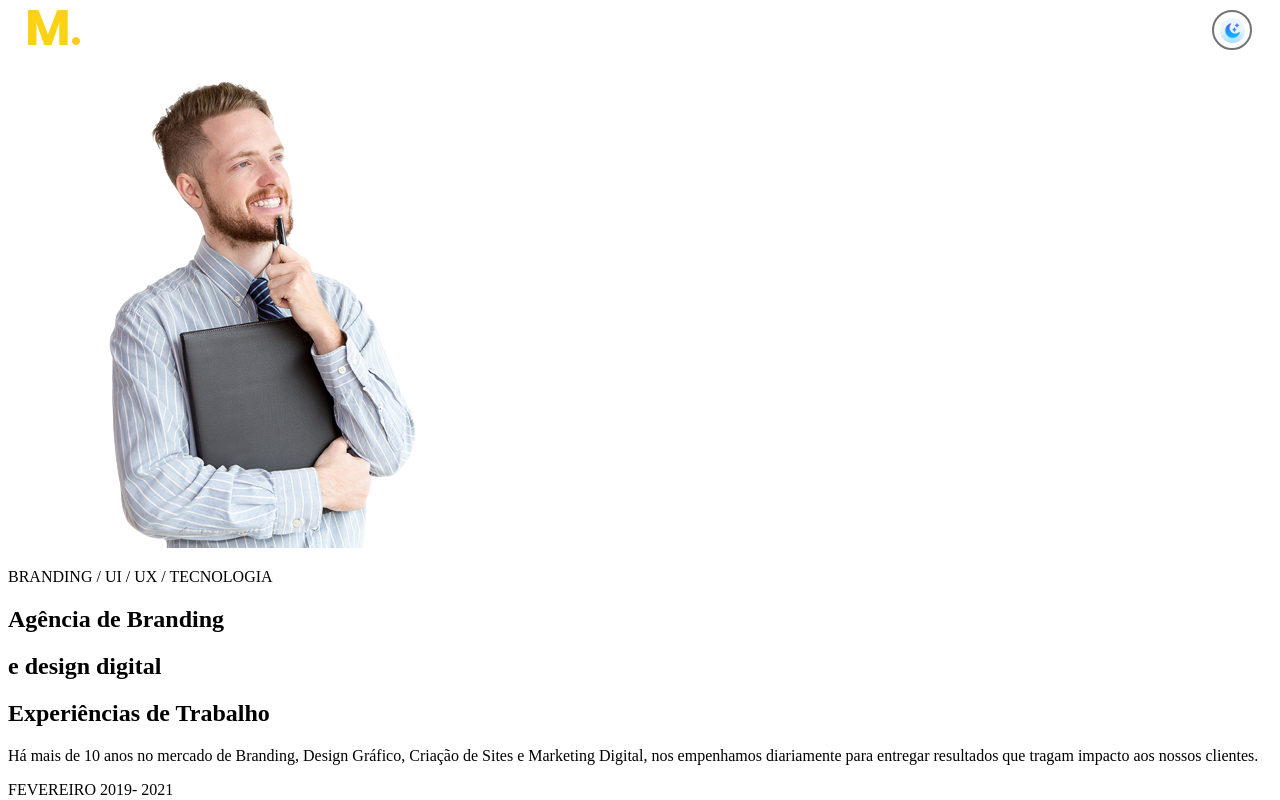
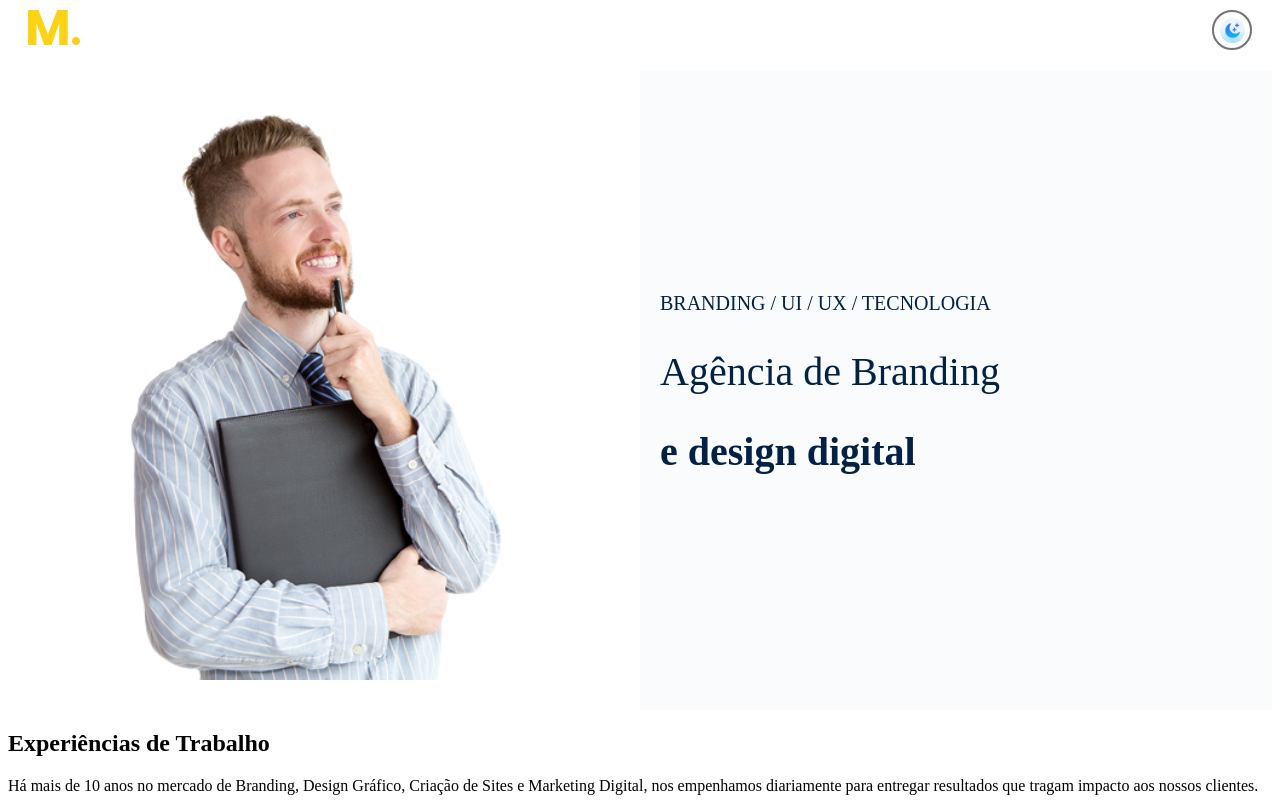
Before and after one commit to vanilo-ferreira/projeto-design, a React (Create React App) app: page / in a window 1280 px wide. Shown: the top 800 px of the page. Built offline with nearby package versions, Linux system fonts and the light colour scheme.

Commit message:
feat: Estilizar o componente SecaoBanner

```diff
--- a/src/componentes/SecaoBanner/index.jsx
+++ b/src/componentes/SecaoBanner/index.jsx
@@ -1,18 +1,15 @@
 import "./style.css";
-
-import Banner from "../../assets/banner.png";
-
 
 const SecaoBanner = () => {
     return (
-        <section>
-            <div>
-                <img src={Banner} alt="Banner" />
-            </div>
-            <div>
-                <p>BRANDING / UI / UX / TECNOLOGIA</p>
-                <h2>Agência de Branding</h2>
-                <h2><span>e design digital</span></h2>
+        <section className="secaoBanner">
+            <div className="imagemBanner"></div>
+            <div className="secaoBannerInformacoes">
+                <div>
+                    <p>BRANDING / UI / UX / TECNOLOGIA</p>
+                    <h2>Agência de Branding</h2>
+                    <h2><span className="textoDestaque">e design digital</span></h2>
+                </div>
             </div>
         </section>
     );
--- a/src/componentes/SecaoBanner/style.css
+++ b/src/componentes/SecaoBanner/style.css
@@ -0,0 +1,36 @@
+.secaoBanner {
+    display: flex;
+    flex-direction: row;
+}
+
+.imagemBanner {
+    background: no-repeat url("../../assets/banner.png") center / contain;
+    min-height: 80vh;
+    min-width: 50%;
+}
+
+.secaoBannerInformacoes {
+    display: flex;
+    flex-direction: column;
+    justify-content: center;
+    background-color: #fafbfc;
+    min-width: 50%;
+}
+
+.secaoBannerInformacoes div {
+    color: #022144;
+    margin-left: 20px;
+}
+
+.secaoBannerInformacoes p {
+    font-size: 20px;
+}
+
+.secaoBannerInformacoes h2 {
+    font-size: 40px;
+    font-weight: normal;
+}
+
+.textoDestaque {
+    font-weight: bold;
+}
```
